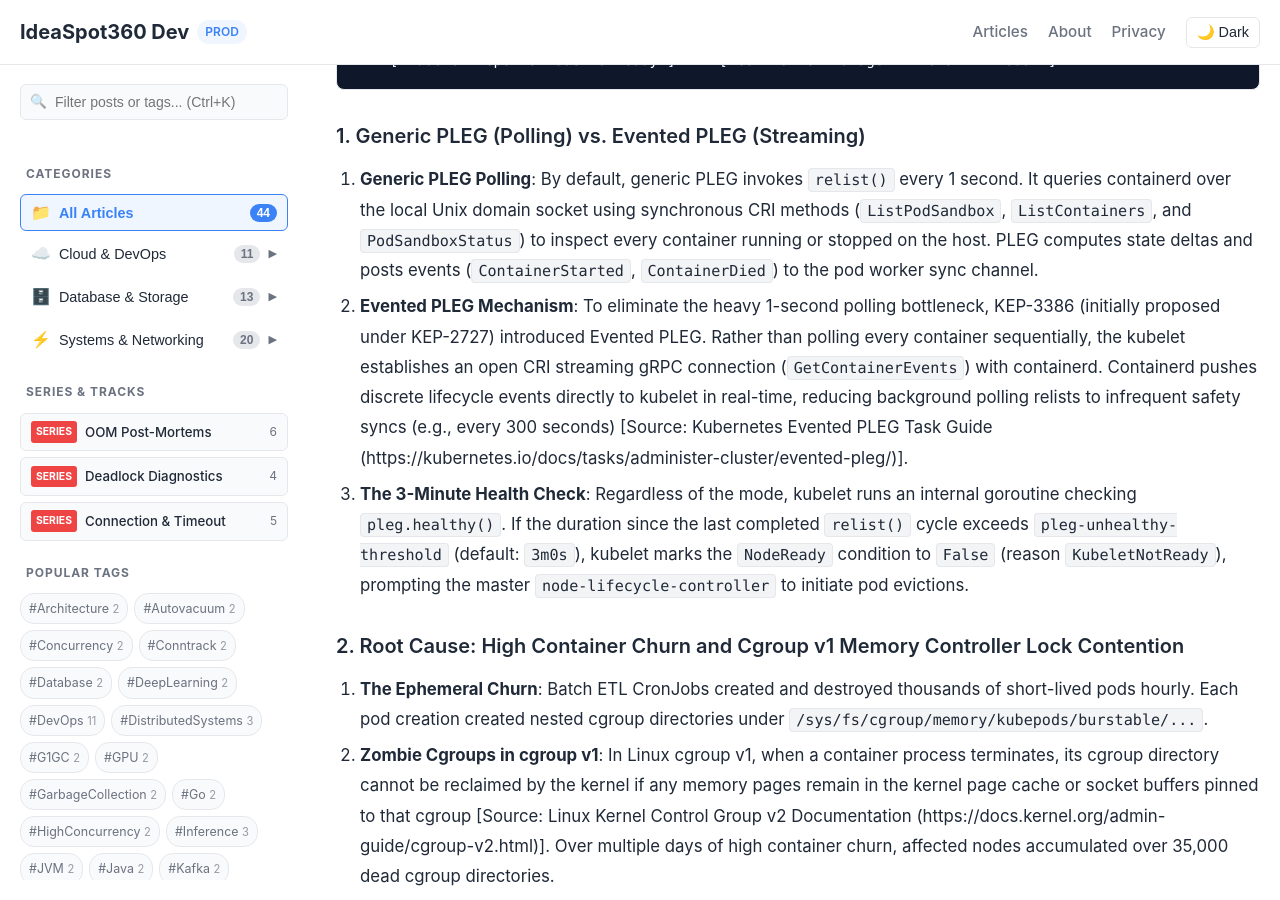
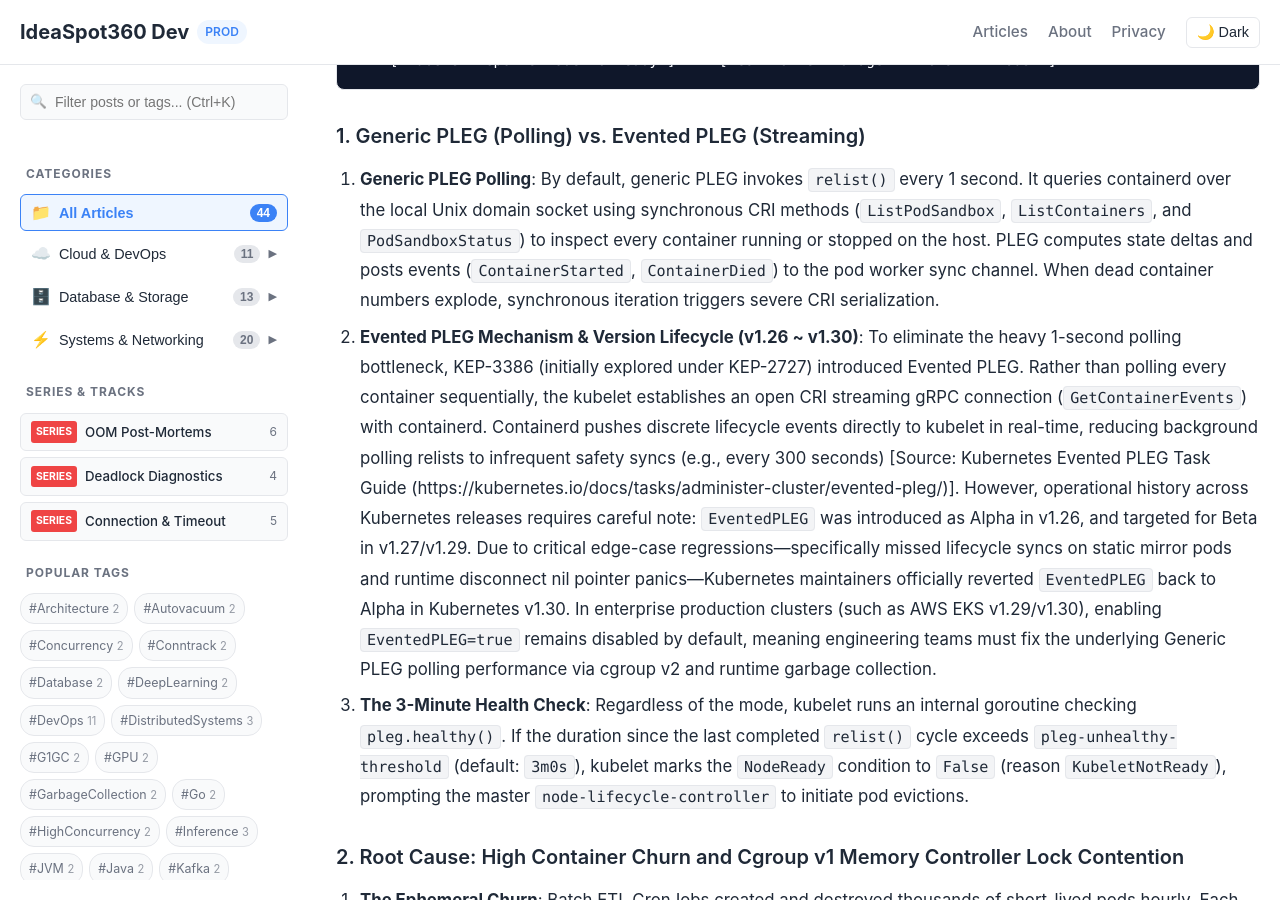
Before and after one commit to ideaspot360/dev, a Jekyll site: the page built from _posts/2026-12-06-kubernetes-node-notready-pleg-unhealthy-containerd.md, in a window 1280 px wide and 900 px high, scrolled down 2323 px. Built offline with Jekyll 4.4.1, drawn with Linux system fonts in a browser that asks for light colours; some of the changed text lies outside the part shown.

Commit message:
fix(post36): calibrate containerd 2.0 config diff, K8s v1.26-v1.30 EventedPLEG lifecycle, and systemd dbus diagnostics

````diff
--- a/_posts/2026-12-06-kubernetes-node-notready-pleg-unhealthy-containerd.md
+++ b/_posts/2026-12-06-kubernetes-node-notready-pleg-unhealthy-containerd.md
@@ -69,8 +69,8 @@ PLEG is an internal subsystem inside the `kubelet` daemon responsible for keepin
 ```
 
 ### 1. Generic PLEG (Polling) vs. Evented PLEG (Streaming)
-1. **Generic PLEG Polling**: By default, generic PLEG invokes `relist()` every 1 second. It queries containerd over the local Unix domain socket using synchronous CRI methods (`ListPodSandbox`, `ListContainers`, and `PodSandboxStatus`) to inspect every container running or stopped on the host. PLEG computes state deltas and posts events (`ContainerStarted`, `ContainerDied`) to the pod worker sync channel.
-2. **Evented PLEG Mechanism**: To eliminate the heavy 1-second polling bottleneck, KEP-3386 (initially proposed under KEP-2727) introduced Evented PLEG. Rather than polling every container sequentially, the kubelet establishes an open CRI streaming gRPC connection (`GetContainerEvents`) with containerd. Containerd pushes discrete lifecycle events directly to kubelet in real-time, reducing background polling relists to infrequent safety syncs (e.g., every 300 seconds) [Source: Kubernetes Evented PLEG Task Guide (https://kubernetes.io/docs/tasks/administer-cluster/evented-pleg/)].
+1. **Generic PLEG Polling**: By default, generic PLEG invokes `relist()` every 1 second. It queries containerd over the local Unix domain socket using synchronous CRI methods (`ListPodSandbox`, `ListContainers`, and `PodSandboxStatus`) to inspect every container running or stopped on the host. PLEG computes state deltas and posts events (`ContainerStarted`, `ContainerDied`) to the pod worker sync channel. When dead container numbers explode, synchronous iteration triggers severe CRI serialization.
+2. **Evented PLEG Mechanism & Version Lifecycle (v1.26 ~ v1.30)**: To eliminate the heavy 1-second polling bottleneck, KEP-3386 (initially explored under KEP-2727) introduced Evented PLEG. Rather than polling every container sequentially, the kubelet establishes an open CRI streaming gRPC connection (`GetContainerEvents`) with containerd. Containerd pushes discrete lifecycle events directly to kubelet in real-time, reducing background polling relists to infrequent safety syncs (e.g., every 300 seconds) [Source: Kubernetes Evented PLEG Task Guide (https://kubernetes.io/docs/tasks/administer-cluster/evented-pleg/)]. However, operational history across Kubernetes releases requires careful note: `EventedPLEG` was introduced as Alpha in v1.26, and targeted for Beta in v1.27/v1.29. Due to critical edge-case regressions—specifically missed lifecycle syncs on static mirror pods and runtime disconnect nil pointer panics—Kubernetes maintainers officially reverted `EventedPLEG` back to Alpha in Kubernetes v1.30. In enterprise production clusters (such as AWS EKS v1.29/v1.30), enabling `EventedPLEG=true` remains disabled by default, meaning engineering teams must fix the underlying Generic PLEG polling performance via cgroup v2 and runtime garbage collection.
 3. **The 3-Minute Health Check**: Regardless of the mode, kubelet runs an internal goroutine checking `pleg.healthy()`. If the duration since the last completed `relist()` cycle exceeds `pleg-unhealthy-threshold` (default: `3m0s`), kubelet marks the `NodeReady` condition to `False` (reason `KubeletNotReady`), prompting the master `node-lifecycle-controller` to initiate pod evictions.
 
 ### 2. Root Cause: High Container Churn and Cgroup v1 Memory Controller Lock Contention
@@ -130,7 +130,9 @@ Apply the following kubelet garbage collection tuning and cgroup driver unificat
 -cgroupDriver: cgroupfs
 ```
 
-Update containerd CRI configuration in `/etc/containerd/config.toml` to enforce `SystemdCgroup` and streamline gRPC execution [Source: Containerd CRI Configuration Guide (https://github.com/containerd/containerd/blob/main/docs/cri/config.md)]:
+Update containerd CRI configuration in `/etc/containerd/config.toml` to enforce `SystemdCgroup` and streamline gRPC execution [Source: Containerd CRI Configuration Guide (https://github.com/containerd/containerd/blob/main/docs/cri/config.md)].
+
+For **containerd v1.7.x** (`version = 2` syntax):
 
 ```diff
 --- /etc/containerd/config.toml.orig
@@ -147,11 +149,29 @@ Update containerd CRI configuration in `/etc/containerd/config.toml` to enforce
 +      max_container_log_line_size = 262144
 ```
 
+For **containerd v2.0+** (`version = 3` syntax, where the CRI plugin namespace transitioned from `io.containerd.grpc.v1.cri` to `io.containerd.cri.v1.runtime`):
+
+```diff
+--- /etc/containerd/config.toml.orig
++++ /etc/containerd/config.toml
+@@ -1,6 +1,6 @@
+-version = 2
++version = 3
+...
+ [plugins."io.containerd.cri.v1.runtime".containerd.runtimes.runc]
+   runtime_type = "io.containerd.runc.v2"
+   [plugins."io.containerd.cri.v1.runtime".containerd.runtimes.runc.options]
+-    SystemdCgroup = false
++    SystemdCgroup = true
+ [plugins."io.containerd.cri.v1.runtime"]
++  max_container_log_line_size = 262144
+```
+
 ---
 
 ## 4. Verification CLI & Live Cluster Diagnostics
 
-Execute the following diagnostic commands to verify cgroup v2 hierarchy, monitor PLEG relist duration, and test CRI socket latency:
+Execute the following diagnostic commands to verify cgroup v2 hierarchy, monitor PLEG relist duration, test systemd D-Bus responsiveness, and benchmark CRI socket latency:
 
 ```bash
 # 1. Verify that the node has booted into unified cgroup v2
@@ -169,15 +189,23 @@ curl -s -v http://127.0.0.1:10248/healthz
 kubectl get nodes -o wide
 kubectl describe node ip-10-0-42-181.ec2.internal | grep -A 5 -E "Conditions|Ready"
 
-# 5. Inspect containerd CRI socket connection latency and verify active containers
+# 5. Verify systemd D-Bus responsiveness and check for daemon serialization delays
+busctl get-property org.freedesktop.systemd1 /org/freedesktop/systemd1 org.freedesktop.systemd1.Manager Version
+systemctl show --property=ActiveState,SubState dbus
+
+# 6. Benchmark containerd CRI RPC round-trip execution latency
+time crictl --timeout=5s pods
+time crictl ps -a
+
+# 7. Inspect containerd CRI socket connection latency and verify active containers
 crictl info
 crictl stats
 ss -x -a | grep containerd.sock
 
-# 6. Count remaining dead/exited containers across the node
+# 8. Count remaining dead/exited containers across the node
 crictl ps -a --state Exited | wc -l
 
-# 7. Measure kernel slab and dentry memory cache to ensure no zombie cgroup leaks
+# 9. Measure kernel slab and dentry memory cache to ensure no zombie cgroup leaks
 cat /proc/cgroups
 vmstat 1 5
 ```
````
